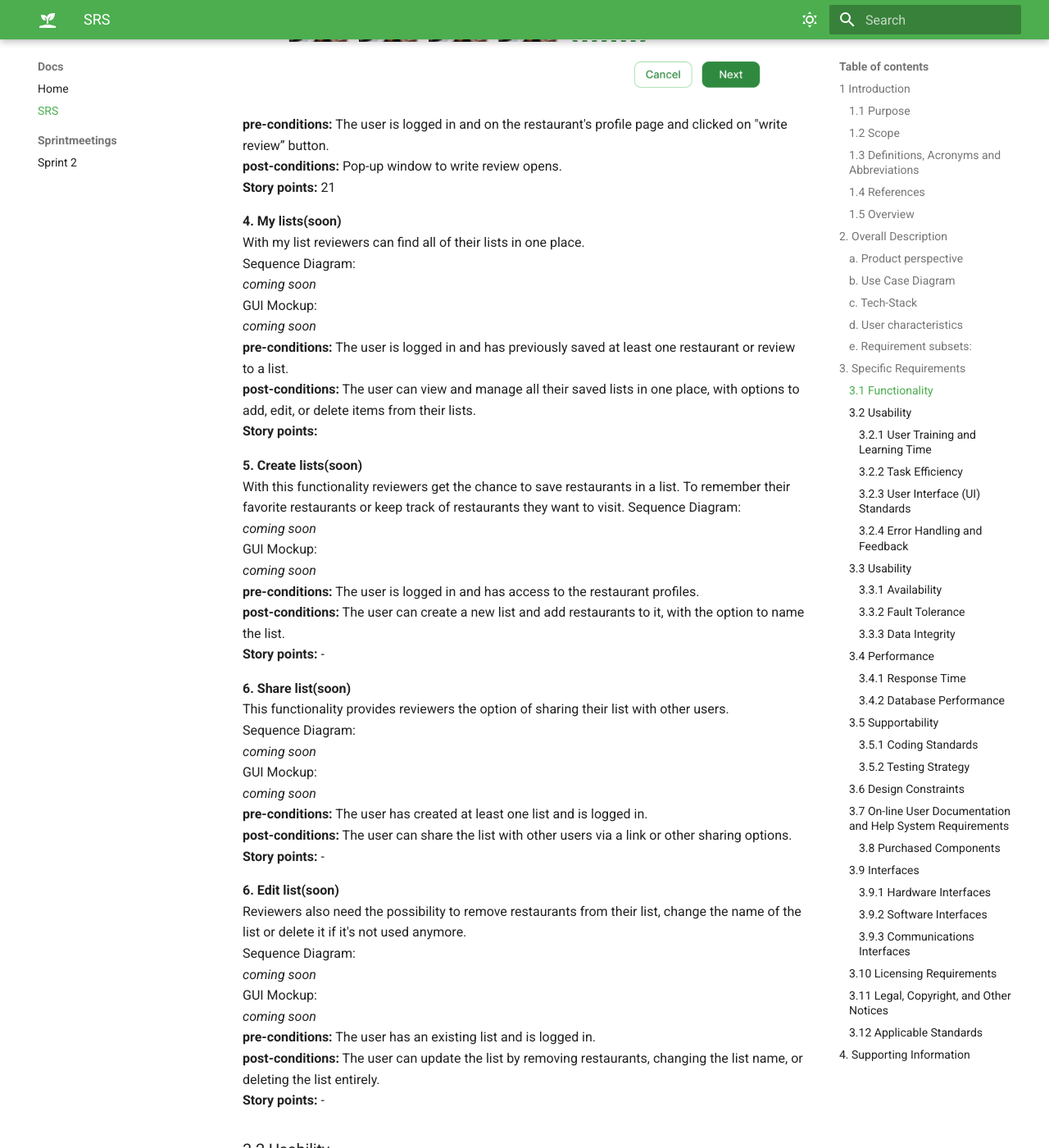
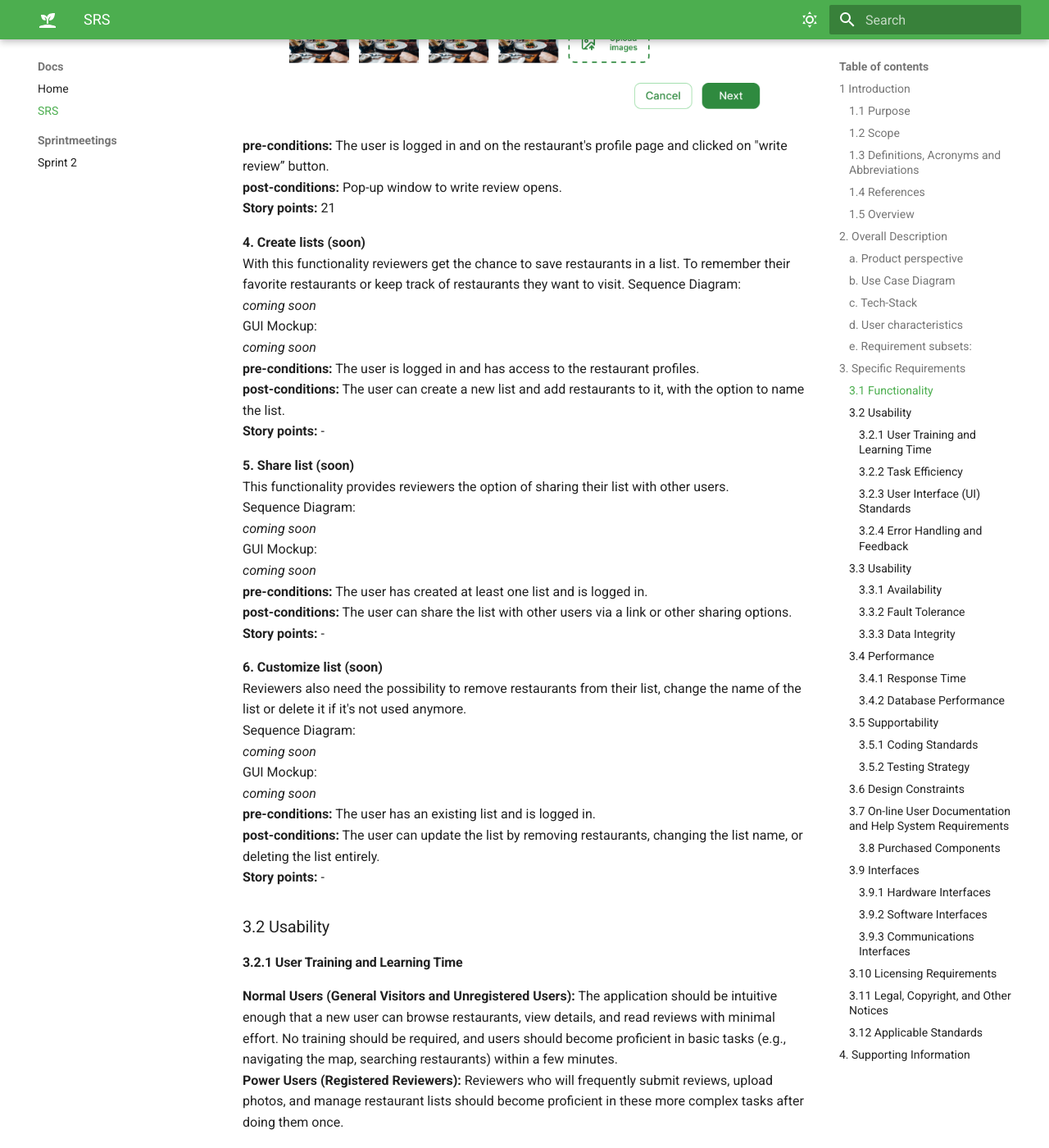
Before and after one commit to green-sprout/green-sprout.github.io, an MkDocs documentation site: the page built from docs/docs/general/srs.md, in a window 1280 px wide and 1400 px high, scrolled down 6703 px. Shown: the whole window at 82% size. Built offline with MkDocs 1.6.1 and Material for MkDocs 9.7.7, drawn with Linux system fonts in a browser that asks for light colours; some of the changed text lies outside the part shown.

Commit message:
Changed Use Case diagramm & formating

```diff
--- a/docs/docs/general/srs.md
+++ b/docs/docs/general/srs.md
@@ -119,8 +119,8 @@
 **post-conditions:** The map displays only the restaurants that match the selected filters.
 **Story points:** 13
 
-**2. View restaurant**
-View restaurants shows the user information about the selected restaurant including name, cuisine, pictures, overall rating and existing reviews.
+**2. View point of interest**
+View point of interest shows the user information about the selected point of interest (e.g restaurant) including name, cuisine, pictures, overall rating and existing reviews.
 Sequence Diagram:
 ![Sequence Diagram to view restaurant](../../assets/srs/selectrestaurant-sd.svg)
 GUI Mockup:
@@ -139,19 +139,7 @@
 **post-conditions:** Pop-up window to write review opens.
 **Story points:** 21
 
-**4. My lists(soon)**
-With my list reviewers can find all of their lists in one place.
-Sequence Diagram:
-*coming soon*
-GUI Mockup:
-*coming soon*
-**pre-conditions:** The user is logged in and has previously saved at least one restaurant or review to
-a list.
-**post-conditions:** The user can view and manage all their saved lists in one place, with options to
-add, edit, or delete items from their lists.
-**Story points:**
-
-**5. Create lists(soon)**
+**4. Create lists (soon)**
 With this functionality reviewers get the chance to save restaurants in a list. To remember their favorite restaurants or keep track of restaurants they want to visit.
 Sequence Diagram:
 *coming soon*
@@ -161,7 +149,7 @@
 **post-conditions:** The user can create a new list and add restaurants to it, with the option to name the list.
 **Story points:** -
 
-**6. Share list(soon)**
+**5. Share list (soon)**
 This functionality provides reviewers the option of sharing their list with other users.
 Sequence Diagram:
 *coming soon*
@@ -171,7 +159,7 @@
 **post-conditions:** The user can share the list with other users via a link or other sharing options.
 **Story points:** -
 
-**6. Edit list(soon)**
+**6. Customize list (soon)**
 Reviewers also need the possibility to remove restaurants from their list, change the name of the list or delete it if it's not used anymore.
 Sequence Diagram:
 *coming soon*
```
Also changed, not shown: other parts of docs/docs/general/srs.md (+1 -1 lines), docs/assets/srs/usecasediagram.svg, 1 other file.
